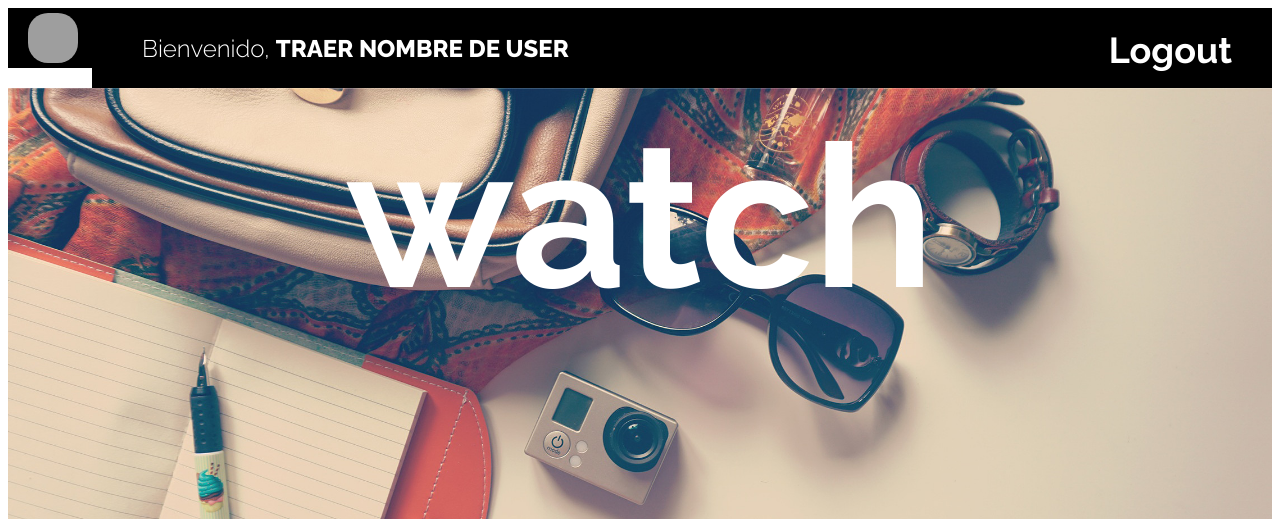
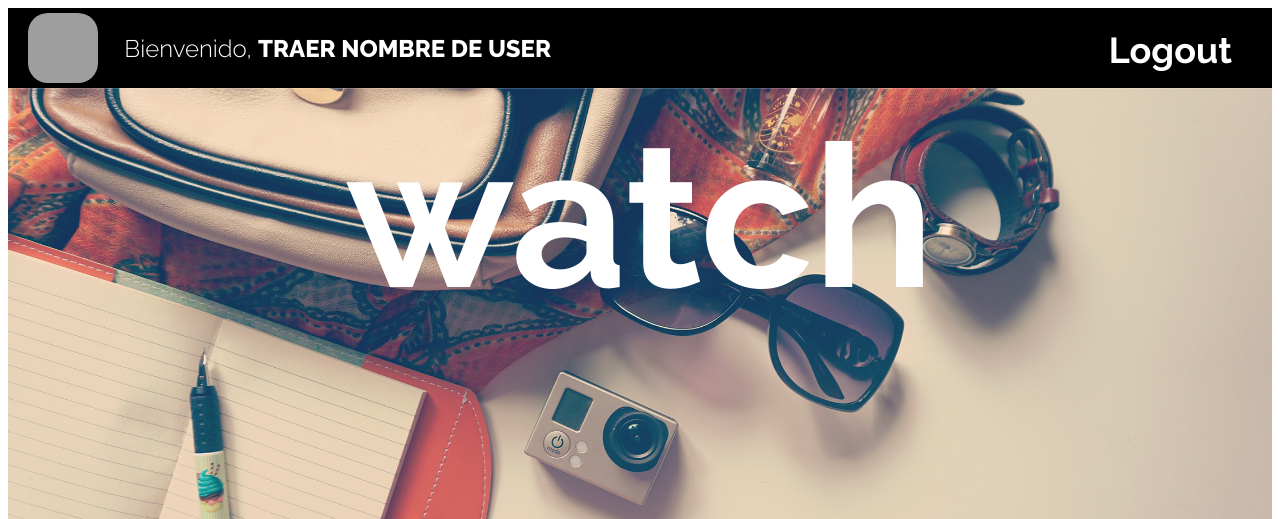
Before and after one commit to HarrySanti/dh, a PHP site: page /home_login.php in a window 1280 px wide. Shown: the top 519 px of the page. Run offline with PHP 8.4, Linux system fonts and the light colour scheme; some libraries are stand-ins or nearby versions; grey boxes are pictures that could not be loaded.

Commit message:
Update desktop.css

```diff
--- a/css/desktop.css
+++ b/css/desktop.css
@@ -44,6 +44,16 @@ header .registro h1 {
 .contenedor_login {
 	margin: 0px auto;
 	width: 100%;
+}
+
+div .foto_user {
+  height: 80px;
+  width: 140px;
+}
+
+div .foto_user .foto {
+  height: 70px;
+  width: 70px;
 }
 
 div .nombre_usuario {
```
